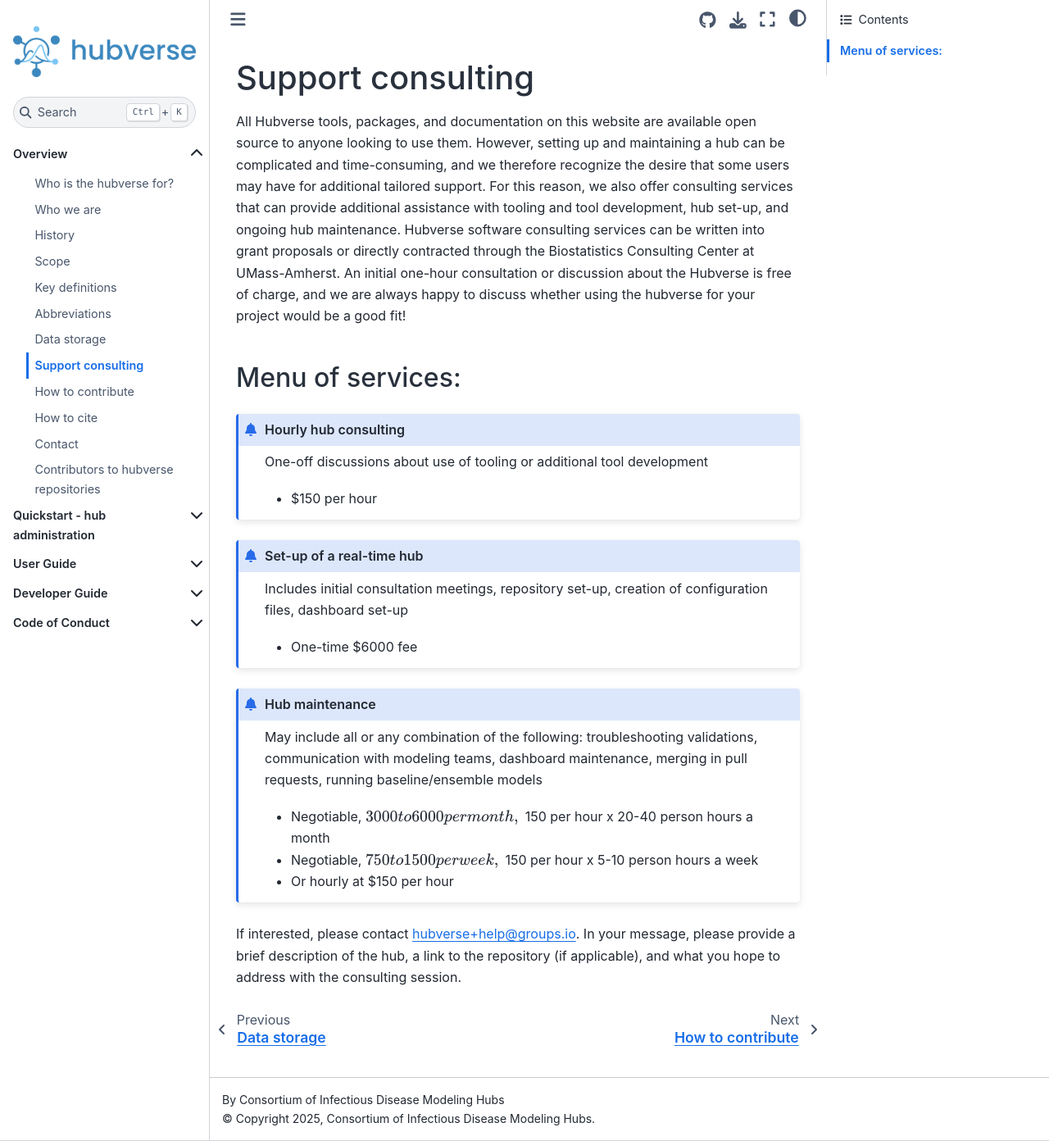
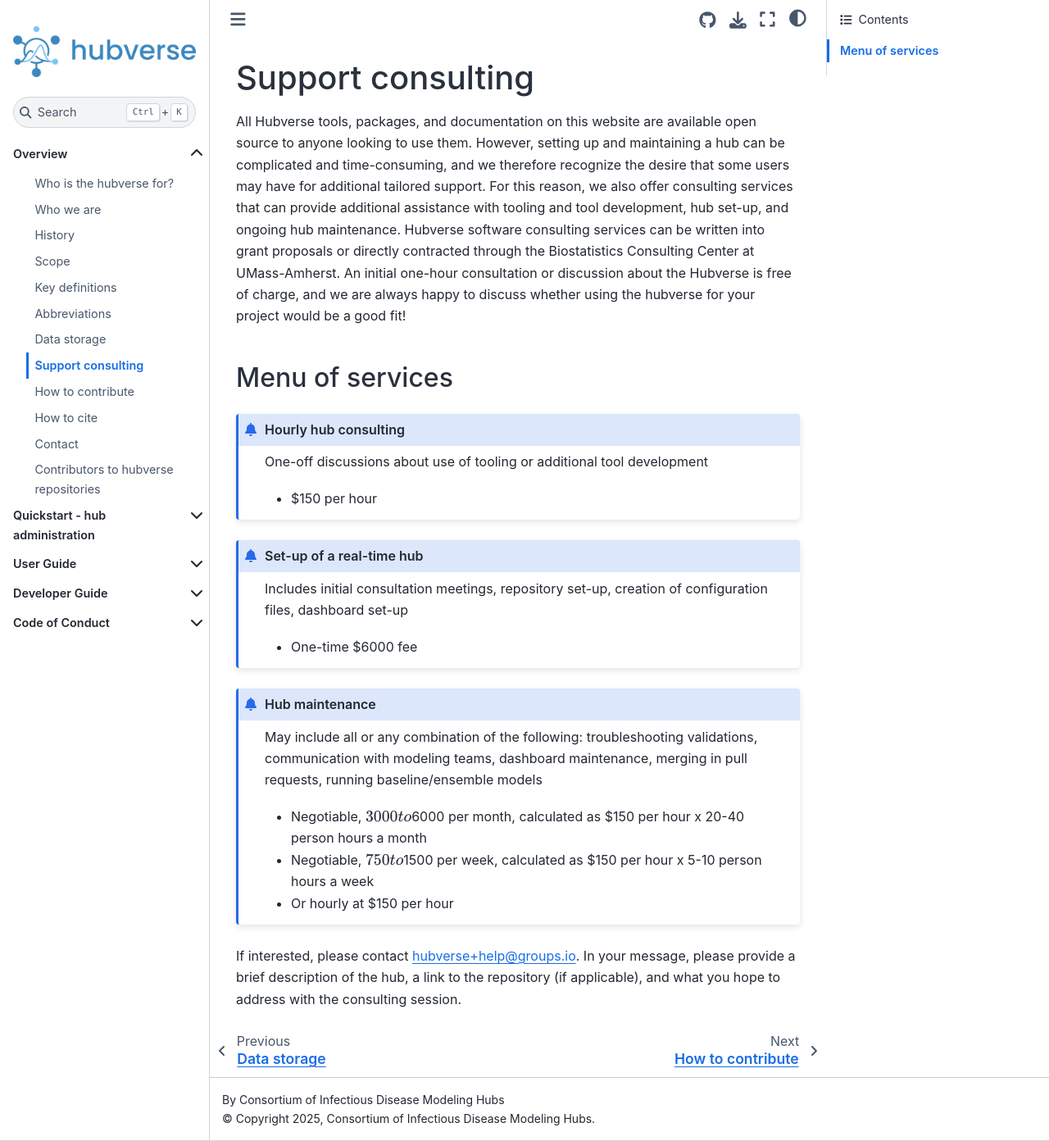
Before and after one commit to hubverse-org/hubDocs, a Sphinx documentation site: the page built from docs/source/overview/support-consulting.md, in a window 1280 px wide and 1392 px high. Shown: the whole window at 82% size. Built offline with Sphinx 7.4.7 and the Sphinx Book theme 1.1.4, drawn with Linux system fonts in a browser that asks for light colours; comment, search, counter and statistics services are not loaded.

Commit message:
Update support-consulting.md

````diff
--- a/docs/source/overview/support-consulting.md
+++ b/docs/source/overview/support-consulting.md
@@ -2,7 +2,7 @@
 All Hubverse tools, packages, and documentation on this website are available open source to anyone looking to use them. However, setting up and maintaining a hub can be complicated and time-consuming, and we therefore recognize the desire that some users may have for additional tailored support. For this reason, we also offer consulting services that can provide additional assistance with tooling and tool development, hub set-up, and ongoing hub maintenance. Hubverse software consulting services can be written into grant proposals or directly contracted through the Biostatistics Consulting Center at UMass-Amherst. An initial one-hour consultation or discussion about the Hubverse is free of charge, and we are always happy to discuss whether using the hubverse for your project would be a good fit!
 
 (Menu-of-services)=
-## Menu of services:
+## Menu of services
 
 (Menu-of-services-1)=
 ```{admonition} Hourly hub consulting
@@ -20,8 +20,8 @@ Includes initial consultation meetings, repository set-up, creation of configura
 (Menu-of-services-3)=
 ```{admonition} Hub maintenance
 May include all or any combination of the following: troubleshooting validations, communication with modeling teams, dashboard maintenance, merging in pull requests, running baseline/ensemble models
-- Negotiable, $3000 to 6000 per month, ~ $150 per hour x 20-40 person hours a month
-- Negotiable, $750 to 1500 per week, ~ $150 per hour x 5-10 person hours a week
+- Negotiable, $3000 to $6000 per month, calculated as $150 per hour x 20-40 person hours a month
+- Negotiable, $750 to $1500 per week, calculated as $150 per hour x 5-10 person hours a week
 - Or hourly at $150 per hour
 ```
 
````
